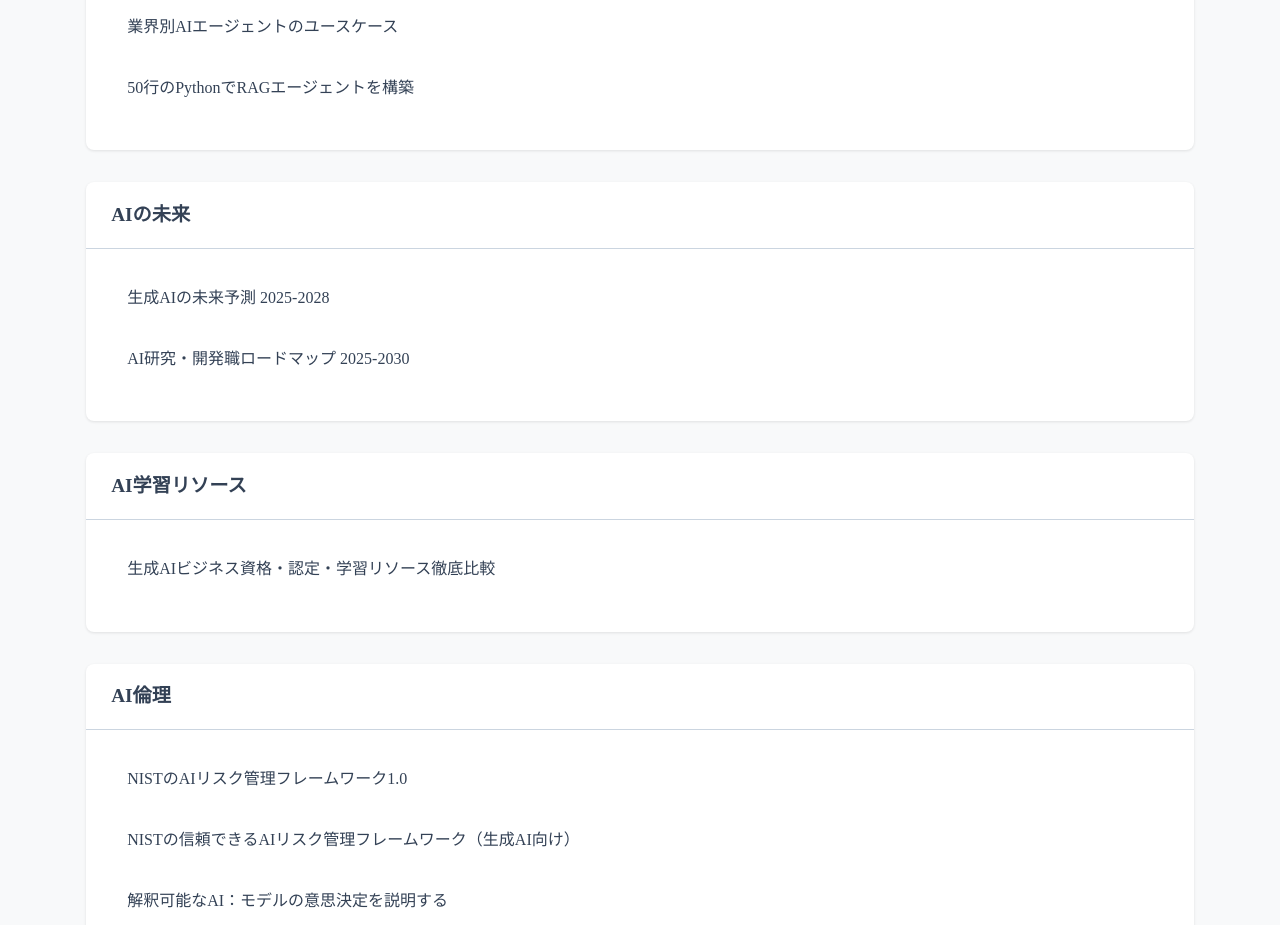
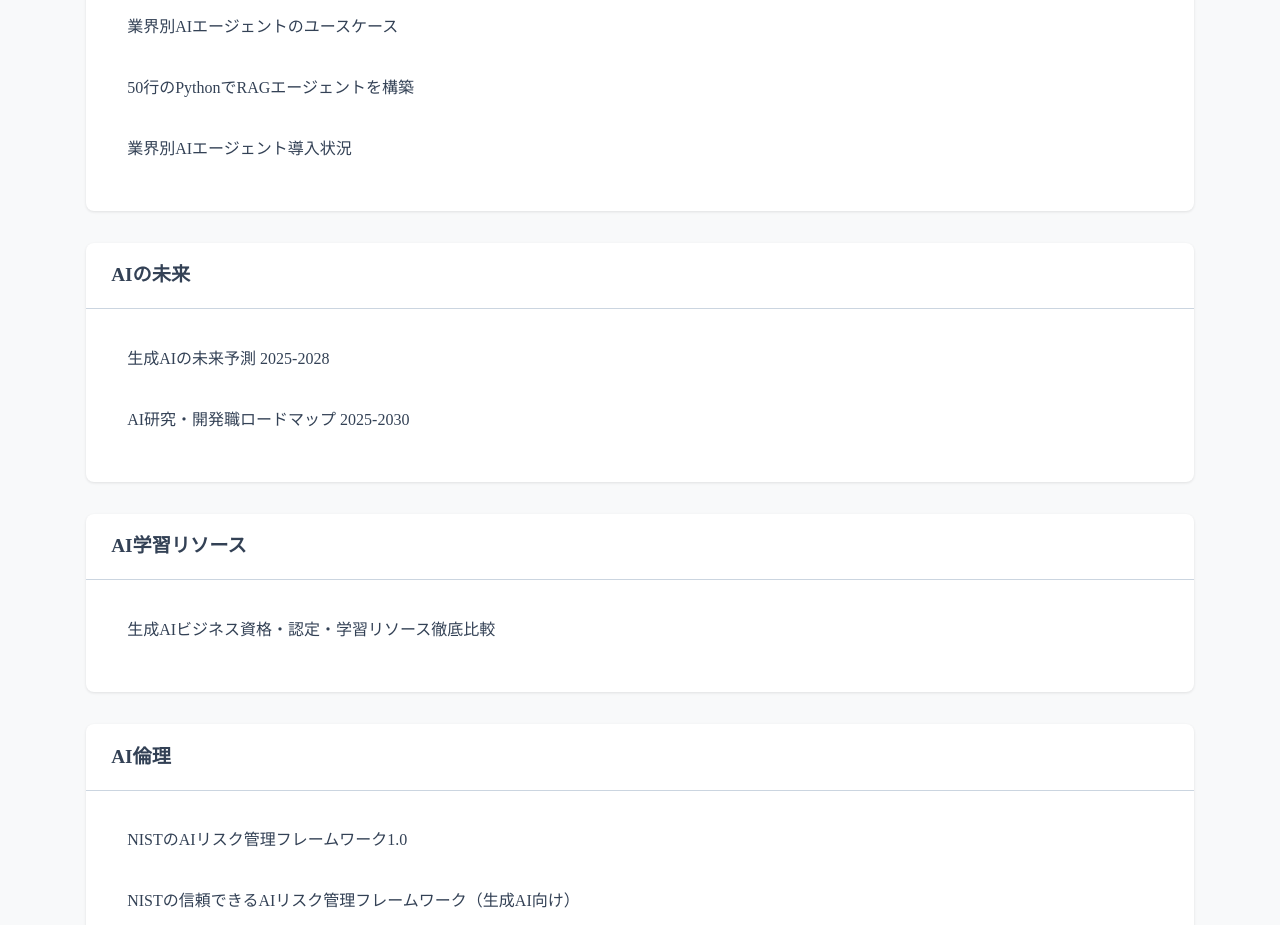
Before and after one commit to takusaotome/ai-infographics, a plain HTML site: page index.html in a window 1280 px wide. Shown: the part 2515-3440 px from the top of the page. Drawn offline with Linux system fonts and the light colour scheme; a web font is replaced by a local one.

Commit message:
AIエージェントセクションに新しいコンテンツを追加

```diff
--- a/index.html
+++ b/index.html
@@ -331,6 +331,7 @@
                     <li><a href="infographics/langchain-crewai-autogen-comparison.html">LangChain、CrewAI、AutoGenの比較</a></li>
                     <li><a href="infographics/ai-agent-usecases-across-industries.html">業界別AIエージェントのユースケース</a></li>
                     <li><a href="infographics/build-a-rag-agent-in-50-lines-of-python.html">50行のPythonでRAGエージェントを構築</a></li>
+                    <li><a href="infographics/ai-agent-adoption-across-industries.html">業界別AIエージェント導入状況</a></li>
                 </ul>
             </div>
 
```
